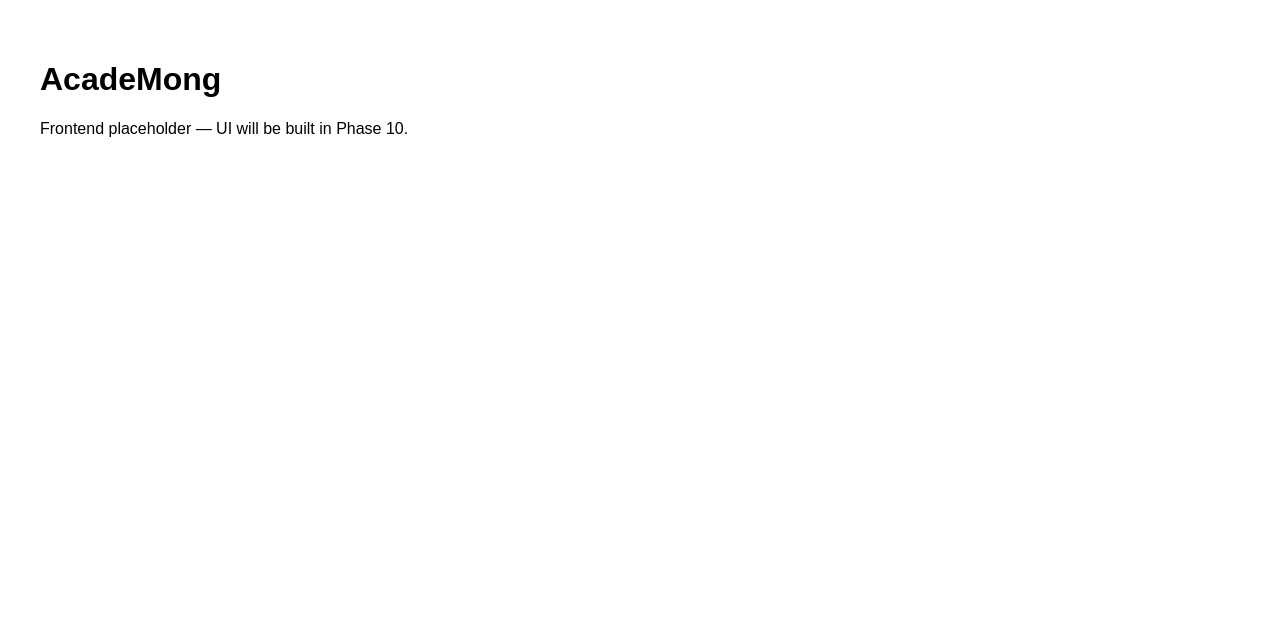
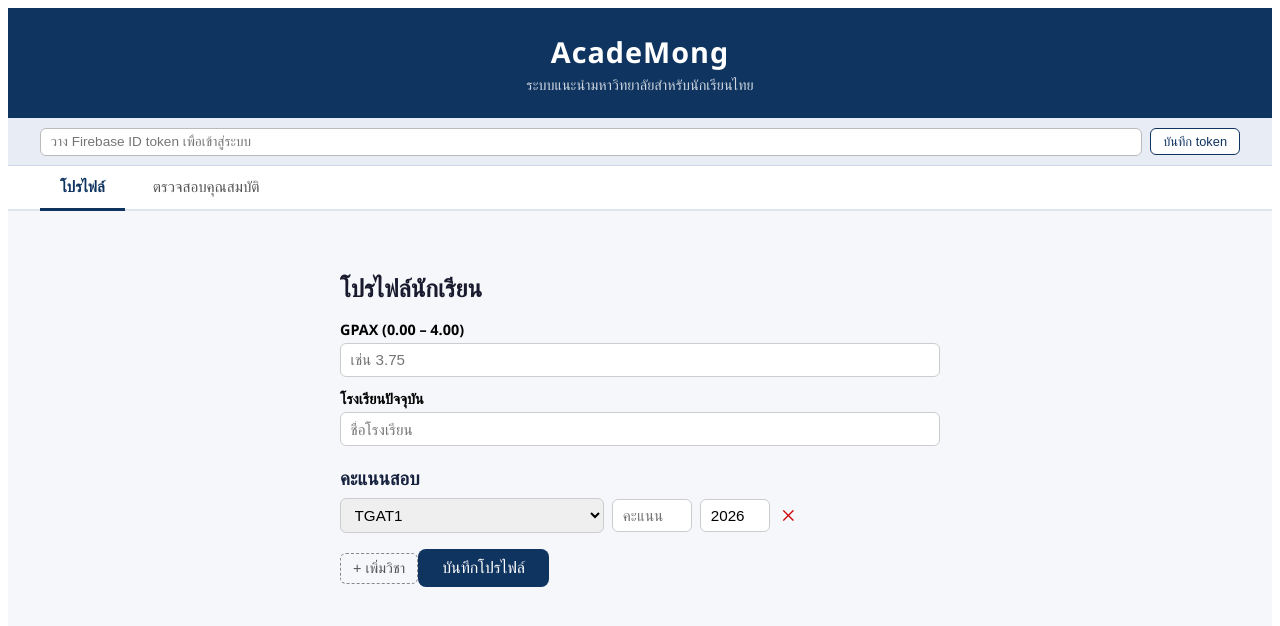
Before and after one commit to Khronossu/AcadeMong, a React (Vite) app in the folder frontend/: page / in a window 1280 px wide. Shown: the top 626 px of the page. Built offline with nearby package versions, Linux system fonts and the light colour scheme.

Commit message:
[phase-10] wire App.jsx — tab layout with profile form and eligibility results (#46)

```diff
--- a/frontend/src/App.jsx
+++ b/frontend/src/App.jsx
@@ -1,12 +1,126 @@
-// TODO Phase 10: Replace this placeholder with the full chat UI.
-// Components to build: ChatInterface, ProfileForm, MajorComparison, CareerPathView
-// See CLAUDE.md section 10 and Phase 10 checklist.
+import { useState } from "react";
+import ProfileForm from "./components/ProfileForm";
+import EligibilityResults from "./components/EligibilityResults";
+
+const TABS = [
+  { key: "profile", label: "โปรไฟล์" },
+  { key: "eligibility", label: "ตรวจสอบคุณสมบัติ" },
+];
 
 export default function App() {
+  const [tab, setTab] = useState("profile");
+  const [token, setToken] = useState(localStorage.getItem("academong_token") || "");
+  const [tokenInput, setTokenInput] = useState("");
+  const [profileSaved, setProfileSaved] = useState(false);
+
+  function saveToken() {
+    localStorage.setItem("academong_token", tokenInput);
+    setToken(tokenInput);
+    setTokenInput("");
+  }
+
+  function clearToken() {
+    localStorage.removeItem("academong_token");
+    setToken("");
+  }
+
   return (
-    <div style={{ fontFamily: 'sans-serif', padding: '2rem' }}>
-      <h1>AcadeMong</h1>
-      <p>Frontend placeholder — UI will be built in Phase 10.</p>
+    <div style={styles.app}>
+      <header style={styles.header}>
+        <h1 style={styles.logo}>AcadeMong</h1>
+        <p style={styles.tagline}>ระบบแนะนำมหาวิทยาลัยสำหรับนักเรียนไทย</p>
+      </header>
+
+      {/* Token input (dev auth) */}
+      <div style={styles.authBar}>
+        {token ? (
+          <span style={styles.authOk}>
+            ✓ มี token แล้ว&nbsp;
+            <button onClick={clearToken} style={styles.smallBtn}>ออกจากระบบ</button>
+          </span>
+        ) : (
+          <div style={styles.tokenRow}>
+            <input
+              style={styles.tokenInput}
+              type="password"
+              value={tokenInput}
+              onChange={(e) => setTokenInput(e.target.value)}
+              placeholder="วาง Firebase ID token เพื่อเข้าสู่ระบบ"
+            />
+            <button onClick={saveToken} disabled={!tokenInput} style={styles.smallBtn}>
+              บันทึก token
+            </button>
+          </div>
+        )}
+      </div>
+
+      {/* Tab bar */}
+      <nav style={styles.tabBar}>
+        {TABS.map((t) => (
+          <button
+            key={t.key}
+            onClick={() => setTab(t.key)}
+            style={{ ...styles.tab, ...(tab === t.key ? styles.tabActive : {}) }}
+          >
+            {t.label}
+          </button>
+        ))}
+      </nav>
+
+      {/* Tab content */}
+      <main style={styles.main}>
+        {tab === "profile" && (
+          <ProfileForm
+            token={token}
+            onSaved={() => setProfileSaved(true)}
+          />
+        )}
+        {tab === "eligibility" && (
+          <>
+            {profileSaved || token ? (
+              <EligibilityResults token={token} />
+            ) : (
+              <p style={styles.hint}>บันทึกโปรไฟล์ก่อนตรวจสอบคุณสมบัติ</p>
+            )}
+          </>
+        )}
+      </main>
     </div>
-  )
+  );
 }
+
+const styles = {
+  app: { minHeight: "100vh", background: "#f5f7fa", fontFamily: "'Segoe UI', sans-serif" },
+  header: {
+    background: "#0f3460", color: "#fff", padding: "1.5rem 2rem",
+    textAlign: "center",
+  },
+  logo: { margin: 0, fontSize: "1.8rem", letterSpacing: 1 },
+  tagline: { margin: "0.25rem 0 0", opacity: 0.8, fontSize: "0.9rem" },
+  authBar: {
+    background: "#e8edf5", padding: "0.6rem 2rem", borderBottom: "1px solid #d0d8e8",
+    display: "flex", alignItems: "center",
+  },
+  authOk: { fontSize: "0.85rem", color: "#080" },
+  tokenRow: { display: "flex", gap: "0.5rem", alignItems: "center", width: "100%" },
+  tokenInput: {
+    flex: 1, padding: "0.35rem 0.6rem", border: "1px solid #bbb",
+    borderRadius: 6, fontSize: "0.85rem",
+  },
+  smallBtn: {
+    padding: "0.3rem 0.75rem", border: "1px solid #0f3460", borderRadius: 6,
+    background: "#fff", cursor: "pointer", fontSize: "0.8rem", color: "#0f3460",
+  },
+  tabBar: {
+    display: "flex", background: "#fff", borderBottom: "2px solid #e0e6f0",
+    padding: "0 2rem", gap: "0.5rem",
+  },
+  tab: {
+    background: "none", border: "none", borderBottom: "3px solid transparent",
+    padding: "0.75rem 1.25rem", cursor: "pointer", fontSize: "0.95rem",
+    color: "#555", marginBottom: "-2px",
+  },
+  tabActive: { borderBottomColor: "#0f3460", color: "#0f3460", fontWeight: 600 },
+  main: { padding: "1.5rem 2rem", maxWidth: 900, margin: "0 auto" },
+  hint: { color: "#888", textAlign: "center", marginTop: "2rem" },
+};
```
